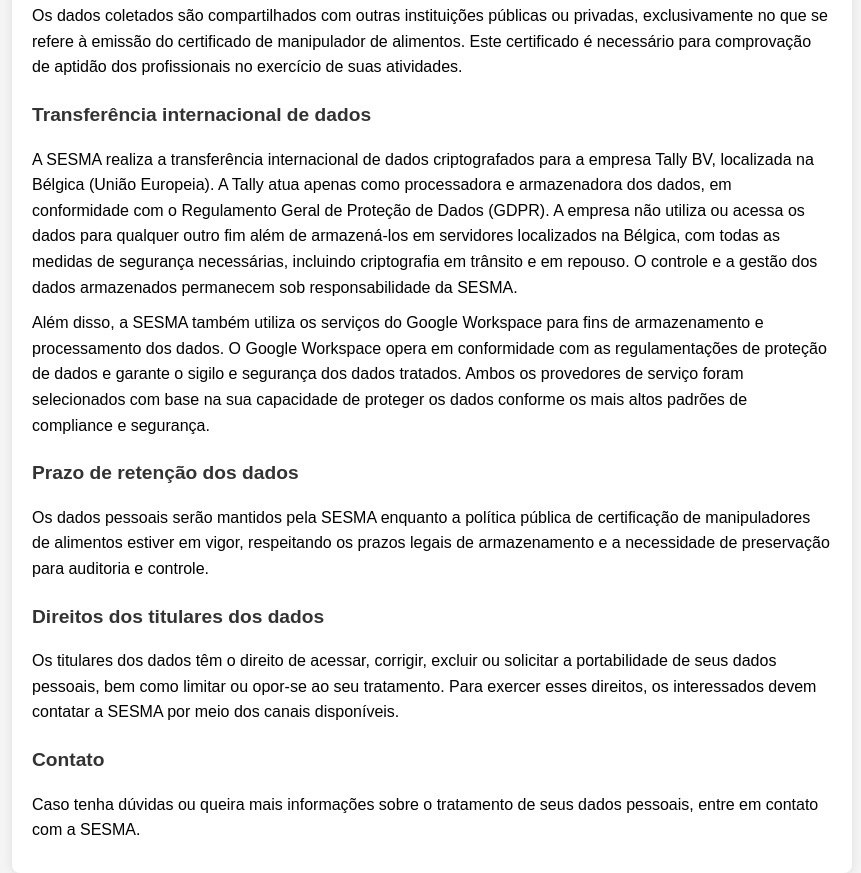
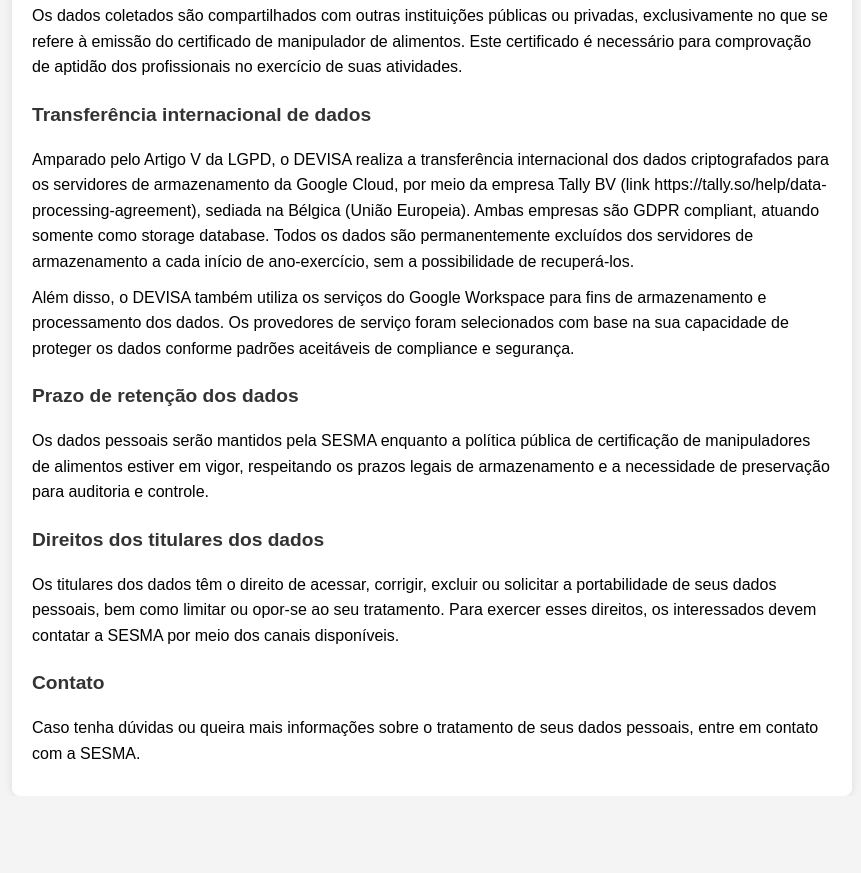
Before and after one commit to dummyDevisa/SimplePages, a plain HTML site: page lgpd_dvsa.html in a window 1280 px wide. Shown: the part 813-1686 px from the top of the page, without its empty margins (208-1069 px from the left). After the commit the page ends 1609 px from the top, so only its background shows below. Drawn offline with Linux system fonts and the light colour scheme.

Commit message:
Update lgpd_dvsa.html

```diff
--- a/lgpd_dvsa.html
+++ b/lgpd_dvsa.html
@@ -67,8 +67,8 @@
         <p>Os dados coletados são compartilhados com outras instituições públicas ou privadas, exclusivamente no que se refere à emissão do certificado de manipulador de alimentos. Este certificado é necessário para comprovação de aptidão dos profissionais no exercício de suas atividades.</p>
 
         <h2>Transferência internacional de dados</h2>
-        <p>A SESMA realiza a transferência internacional de dados criptografados para a empresa Tally BV, localizada na Bélgica (União Europeia). A Tally atua apenas como processadora e armazenadora dos dados, em conformidade com o Regulamento Geral de Proteção de Dados (GDPR). A empresa não utiliza ou acessa os dados para qualquer outro fim além de armazená-los em servidores localizados na Bélgica, com todas as medidas de segurança necessárias, incluindo criptografia em trânsito e em repouso. O controle e a gestão dos dados armazenados permanecem sob responsabilidade da SESMA.</p>
-        <p>Além disso, a SESMA também utiliza os serviços do Google Workspace para fins de armazenamento e processamento dos dados. O Google Workspace opera em conformidade com as regulamentações de proteção de dados e garante o sigilo e segurança dos dados tratados. Ambos os provedores de serviço foram selecionados com base na sua capacidade de proteger os dados conforme os mais altos padrões de compliance e segurança.</p>
+        <p>Amparado pelo Artigo V da LGPD, o DEVISA realiza a transferência internacional dos dados criptografados para os servidores de armazenamento da Google Cloud, por meio da empresa Tally BV (link https://tally.so/help/data-processing-agreement), sediada na Bélgica (União Europeia). Ambas empresas são GDPR compliant, atuando somente como storage database. Todos os dados são permanentemente excluídos dos servidores de armazenamento a cada início de ano-exercício, sem a possibilidade de recuperá-los.</p>
+        <p>Além disso, o DEVISA também utiliza os serviços do Google Workspace para fins de armazenamento e processamento dos dados. Os provedores de serviço foram selecionados com base na sua capacidade de proteger os dados conforme padrões aceitáveis de compliance e segurança.</p>
 
         <h2>Prazo de retenção dos dados</h2>
         <p>Os dados pessoais serão mantidos pela SESMA enquanto a política pública de certificação de manipuladores de alimentos estiver em vigor, respeitando os prazos legais de armazenamento e a necessidade de preservação para auditoria e controle.</p>
```
